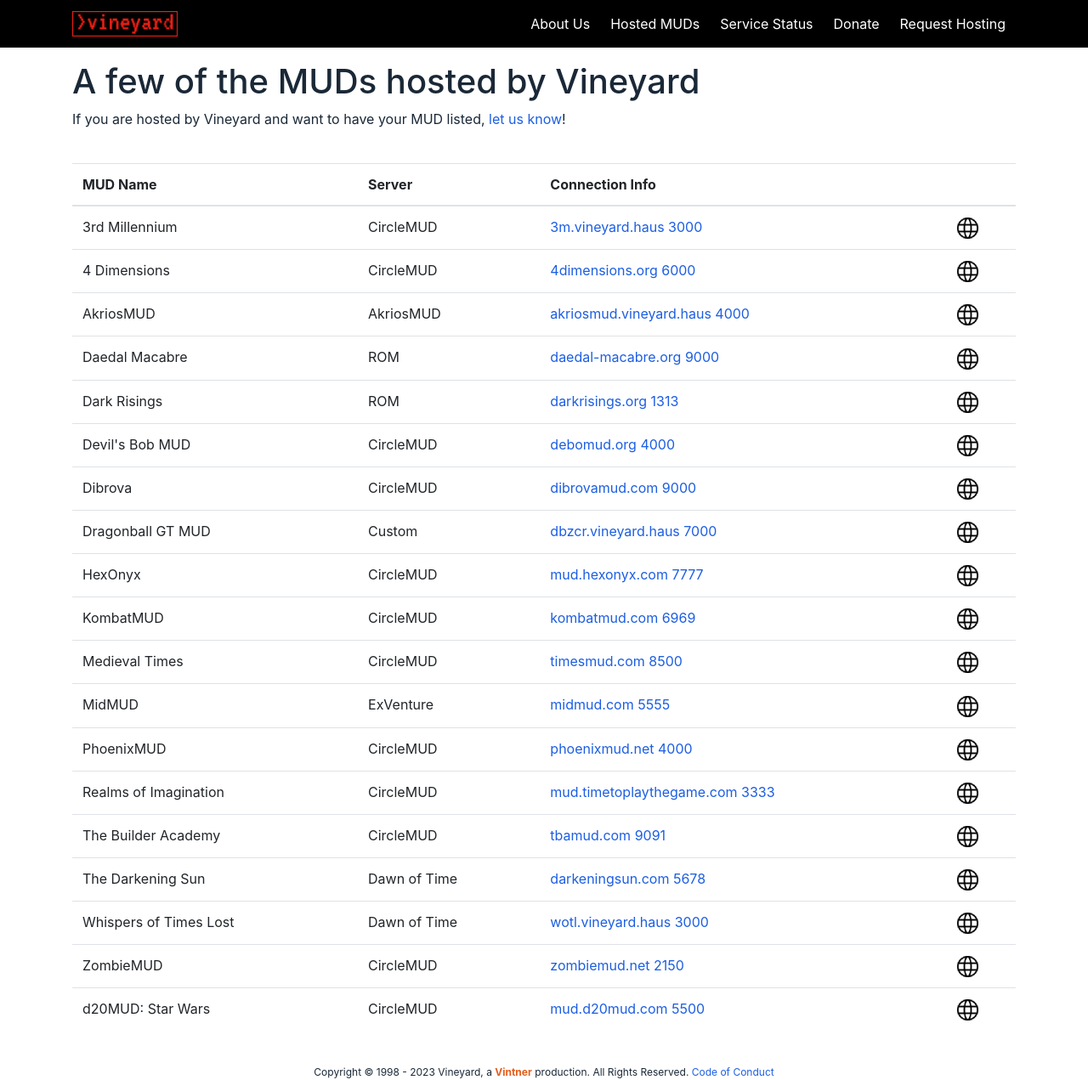
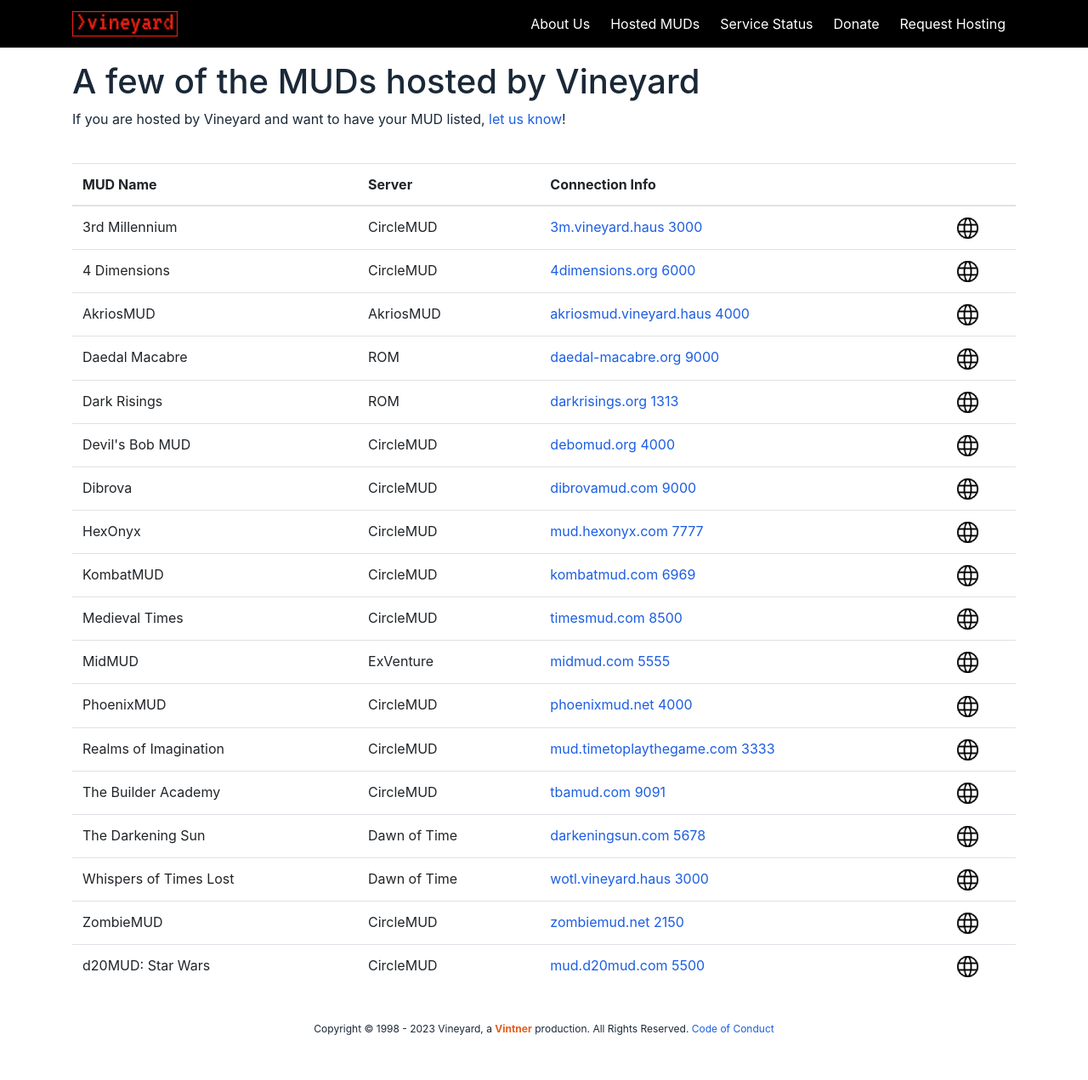
Before and after one commit to vintnerhaus/vineyard.haus, a Jekyll site: the page built from muds.html, in a window 1280 px wide. Shown: the whole page at 85% size. Built offline with Jekyll 4.4.1, drawn with Linux system fonts in a browser that asks for light colours; nearby versions of some CDN libraries; Markdown is read by kramdown in place of the engine named in the settings; after the commit the page ends 1220 px from its top, so only the background shows below that.

Commit message:
Update mud_list.json

```diff
--- a/_data/mud_list.json
+++ b/_data/mud_list.json
@@ -126,13 +126,6 @@
       "site": "4dimensions.org",
       "server_address": "4dimensions.org",
       "server_port": "6000",
-    },
-    {
-      "mud_name": "Dragonball GT MUD",
-      "server": "Custom",
-      "site": "dbzcr.vineyard.haus",
-      "server_address": "dbzcr.vineyard.haus",
-      "server_port": "7000",
-    },
+    }
   ]
 }
```
